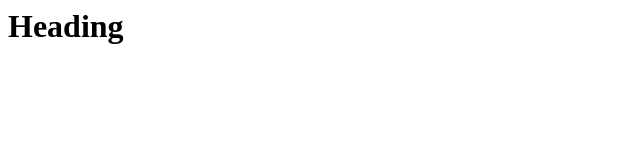
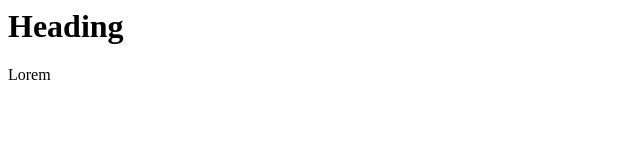
Before and after one commit to DinukaKeshan/Project-01, a plain HTML site: page index.html in a window 1280 px wide. Shown: the full height of the page, 0-640 px from the left. Drawn offline with Linux system fonts and the light colour scheme.

Commit message:
Update index.html
Updated Paragraph

```diff
--- a/index.html
+++ b/index.html
@@ -4,5 +4,6 @@
   </head>
   <body>
     <h1>Heading</h1>
+    <p>Lorem</p>
   </body>
 </html>
```
